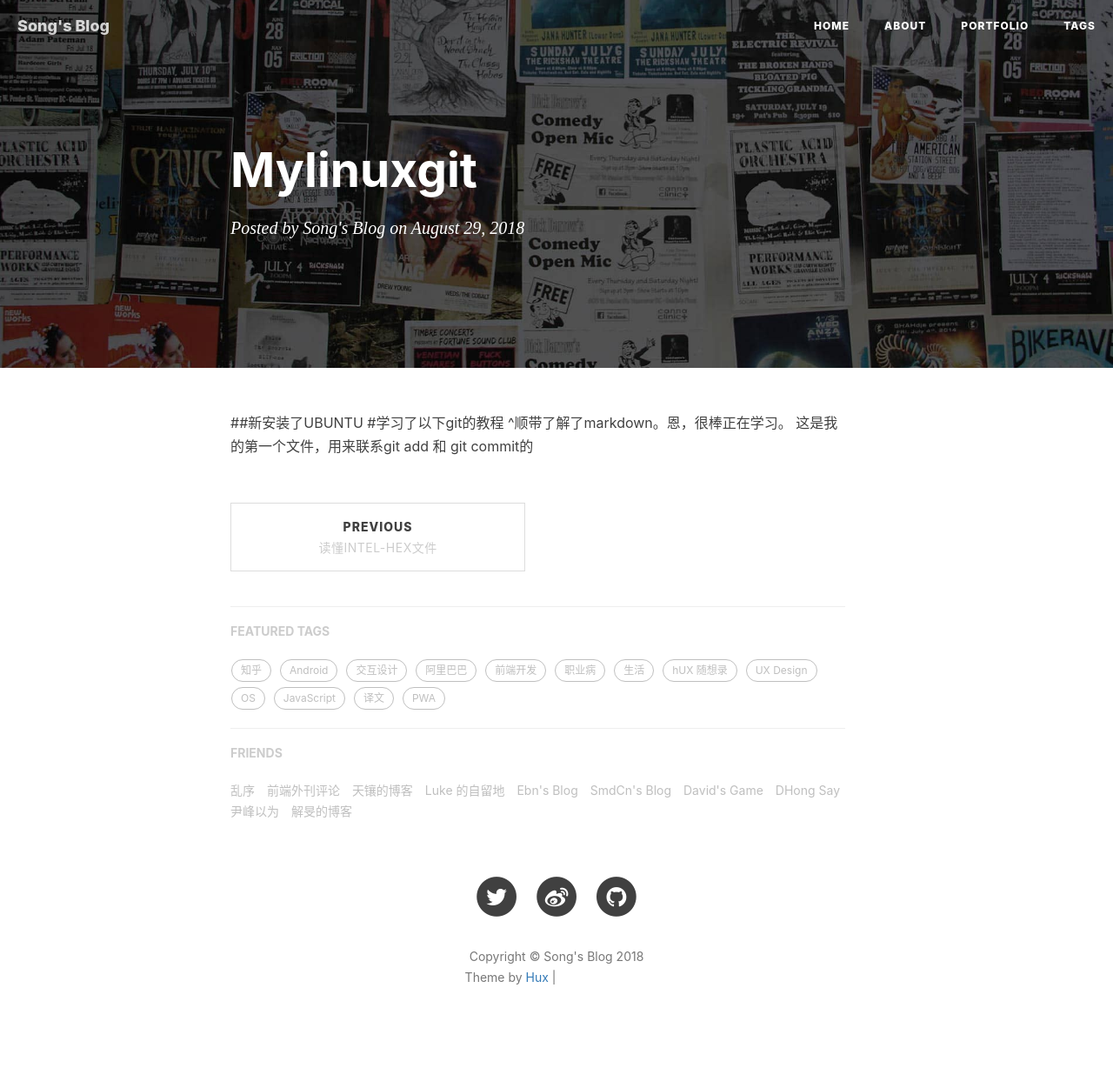
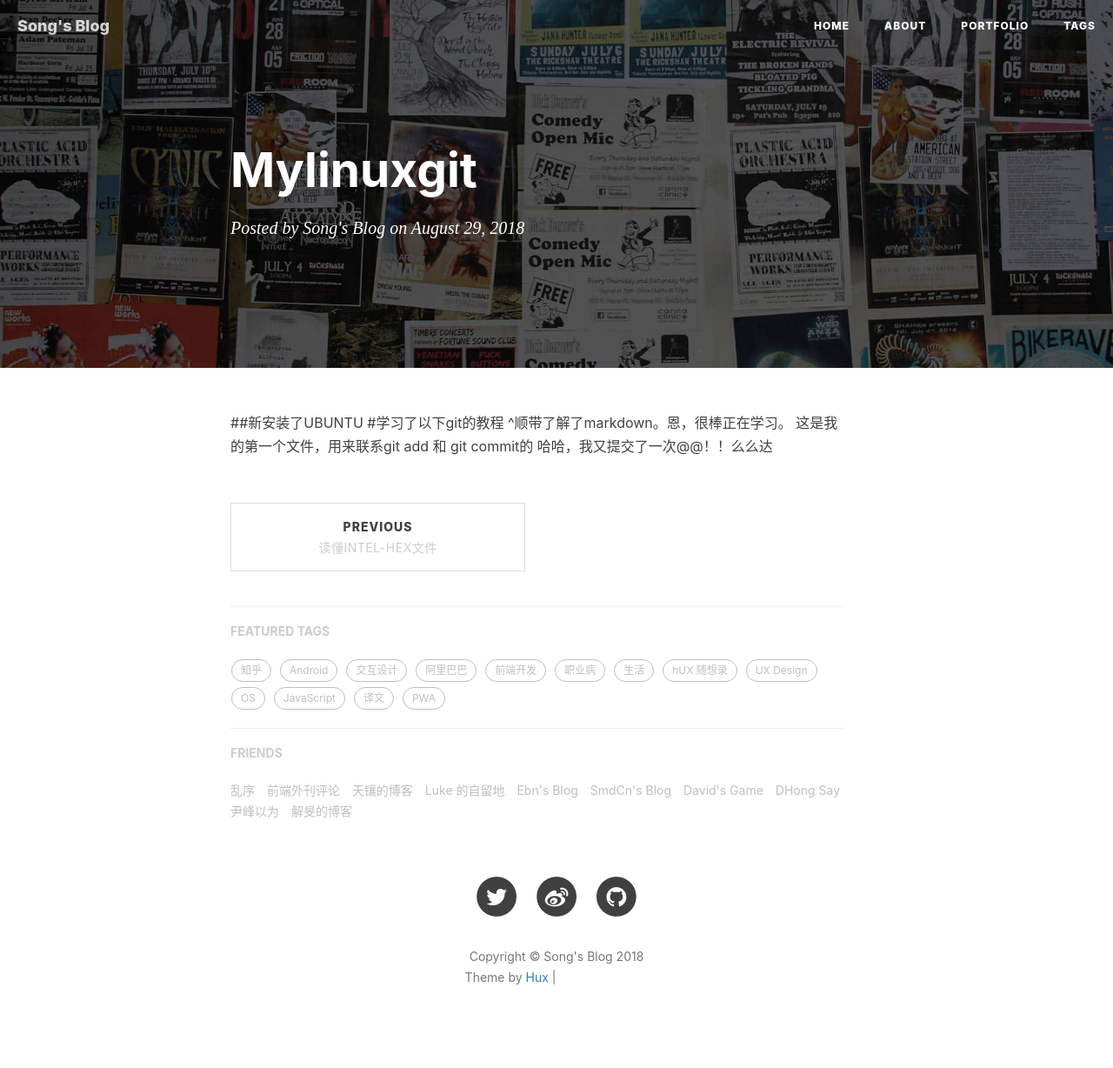
Before and after one commit to songlafk/songlafk.github.io, a Jekyll site: the page built from _posts/2018-8-29-mylinuxgit.markdown, in a window 1280 px wide. Shown: the whole page at 87% size. Built offline with Jekyll 4.4.1, drawn with Linux system fonts in a browser that asks for light colours; nearby versions of some CDN libraries; our own code applies the rules of GitHub Pages for plain Markdown files; comment, search, counter and statistics services are not loaded; grey boxes are pictures that could not be loaded.

Commit message:
youma :
sssssssssssssssss

```diff
--- a/_posts/2018-8-29-mylinuxgit.markdown
+++ b/_posts/2018-8-29-mylinuxgit.markdown
@@ -2,3 +2,4 @@
 #学习了以下git的教程
 ^顺带了解了markdown。恩，很棒正在学习。
 这是我的第一个文件，用来联系git add 和 git commit的
+哈哈，我又提交了一次@@！！么么达
```
